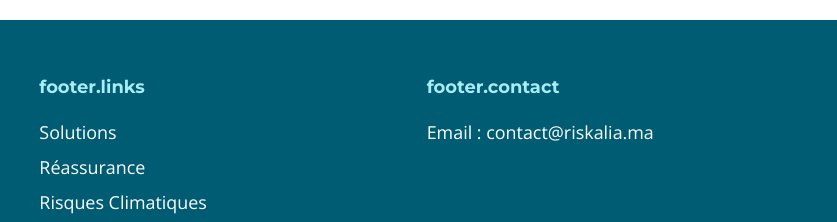
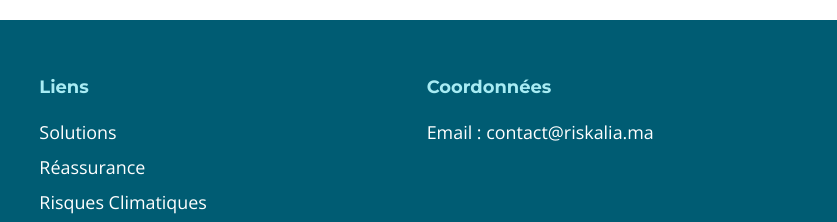
Before and after one commit to AnasHamoutni/Riskalia, a plain HTML site: page Produits/alv.html in a window 1280 px wide. Shown: the part 1389-1611 px from the top of the page, 416-1253 px from the left. Drawn offline with nearby package versions, Linux system fonts and the light colour scheme.

Commit message:
Update alv.html

```diff
--- a/Produits/alv.html
+++ b/Produits/alv.html
@@ -349,7 +349,7 @@ const I18N={
          q2:"Existe-t-il un délai de carence ?",a2:"Généralement non sur l’accident pur ; une franchise temps peut s’appliquer aux indemnités journalières."},
     cta:{t:"Protégez votre famille contre les accidents de la vie",p:"Nous comparons les offres et configurons les capitaux adaptés à vos besoins.",
          quote:"Obtenir un devis",talk:"Parler à un conseiller"},
-    footer:{desc:"Cabinet de courtage & réassurance agréé ACAPS<br/>Siège : [adresse complète]<br/>N° agrément : [à compléter]"}
+    footer:{contact: "Coordonnées",links: "Liens",desc:"Cabinet de courtage & réassurance agréé ACAPS<br/>Siège : [adresse complète]<br/>N° agrément : [à compléter]"}
   },
 
   en:{
@@ -381,7 +381,7 @@ const I18N={
     cta:{t:"Protect your family against life’s accidents",p:"We compare offers and set sums that fit your needs.",
          quote:"Get a quote",talk:"Talk to an advisor"},
     nav:{prev:"Health",next:"Home (Property)"},
-    footer:{desc:"ACAPS-licensed brokerage & reinsurance<br/>Head office: [full address]<br/>Licence no.: [to be completed]"}
+    footer:{contact:"Contact us",links:"Links",desc:"ACAPS-licensed brokerage & reinsurance<br/>Head office: [full address]<br/>Licence no.: [to be completed]"}
   },
 
   ar:{
@@ -413,7 +413,7 @@ const I18N={
     cta:{t:"احمِ عائلتك من حوادث الحياة",p:"نقارن العروض ونحدد المبالغ المناسبة لاحتياجاتك.",
          quote:"اطلب عرضاً",talk:"تحدث إلى مستشار"},
     nav:{prev:"الصحة",next:"السكن (الممتلكات)"},
-    footer:{desc:"وساطة وإعادة تأمين بترخيص ACAPS<br/>المقر: [العنوان الكامل]<br/>رقم الترخيص: [لاحقاً]"}
+    footer:{contact: "معلومات الاتصال",links: "الروابط",desc:"وساطة وإعادة تأمين بترخيص ACAPS<br/>المقر: [العنوان الكامل]<br/>رقم الترخيص: [لاحقاً]"}
   }
 };
 
```
